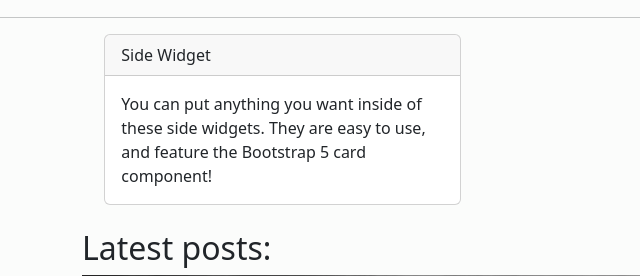
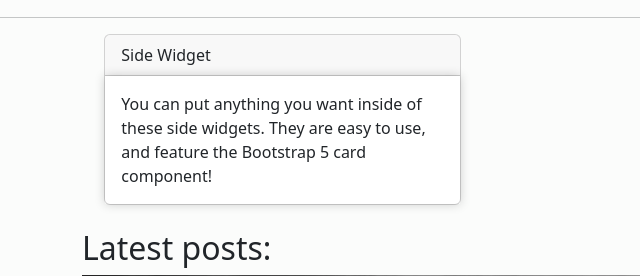
Before and after one commit to AleksKostadinov/pateto-coco, a Django app: page / in a window 1280 px wide. Shown: the part 799-1075 px from the top of the page, without its empty margins (0-640 px from the left). Run offline with Django 4.2, Linux system fonts and the light colour scheme; data that the repository does not hold is empty.

Commit message:
Add shadow to class card-body

```diff
--- a/project/coco/static/coco/css/main.css
+++ b/project/coco/static/coco/css/main.css
@@ -233,3 +233,7 @@ main {
 .btn-secondary{
     opacity: var(--bs-btn-disabled-opacity);
 }
+
+.card-body {
+    box-shadow: 0 0 10px rgba(0,0,0,0.2);
+}
```
